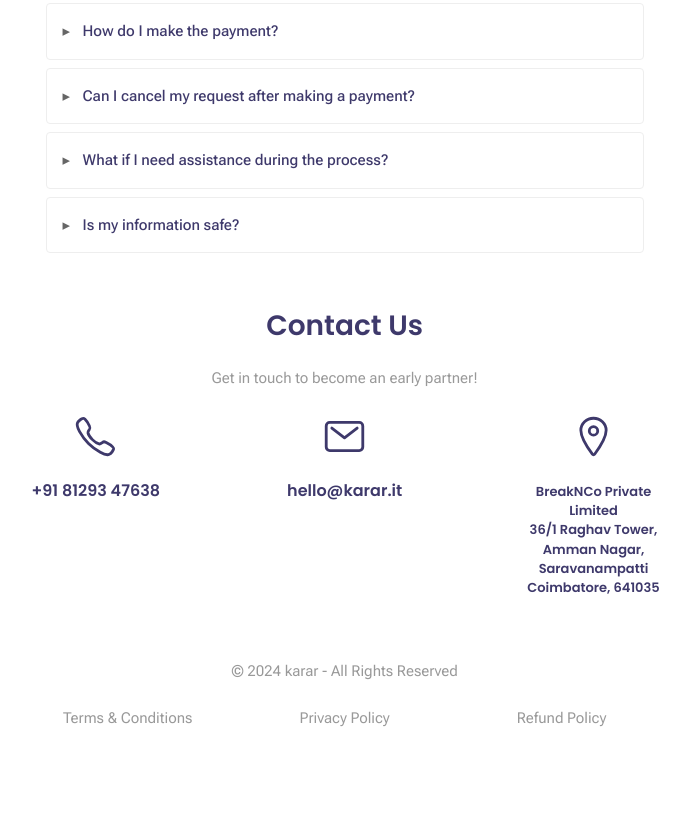
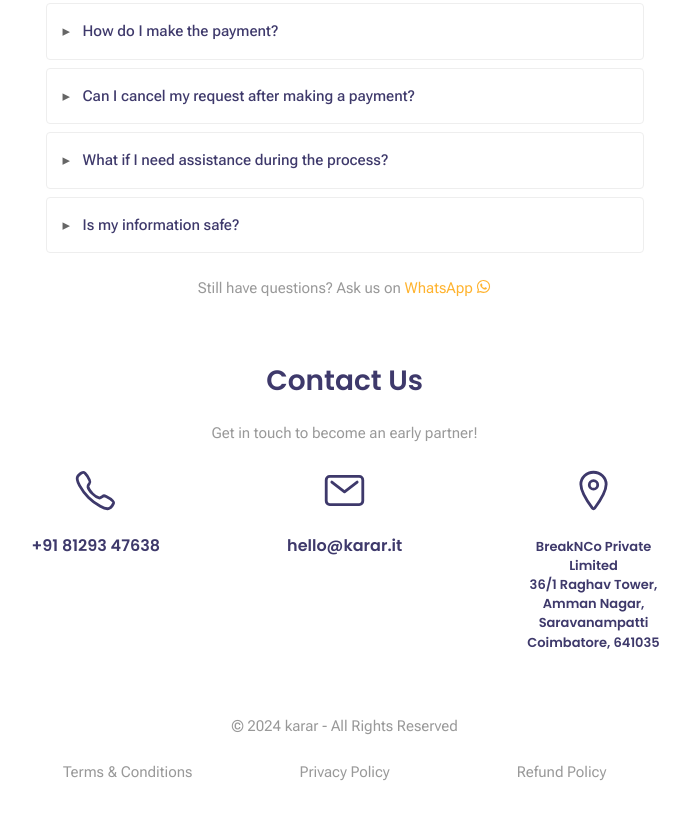
Before and after one commit to BreakNCo/karar-coming-soon, a website: page index.html in a window 1280 px wide. Shown: the part 1979-2806 px from the top of the page, without its empty margins (562-1252 px from the left). Drawn offline with nearby package versions, Linux system fonts and the light colour scheme; files that its build step writes are made by us from their sources.

Commit message:
fix: whatsapp main num link

```diff
--- a/index.html
+++ b/index.html
@@ -367,6 +367,14 @@
                       </div>
                     </details>
                   </div>
+                  <div class="text-center mt-4">
+                    <p class="text-muted">
+                      Still have questions?
+                      Ask us on <a href="https://wa.me/919895347638?text=Hi" class="text-primary">WhatsApp <ion-icon
+                          name="logo-whatsapp" style="vertical-align: text-top;"></ion-icon>
+                      </a>
+                    </p>
+                  </div>
                 </div>
               </div>
             </div>
```
